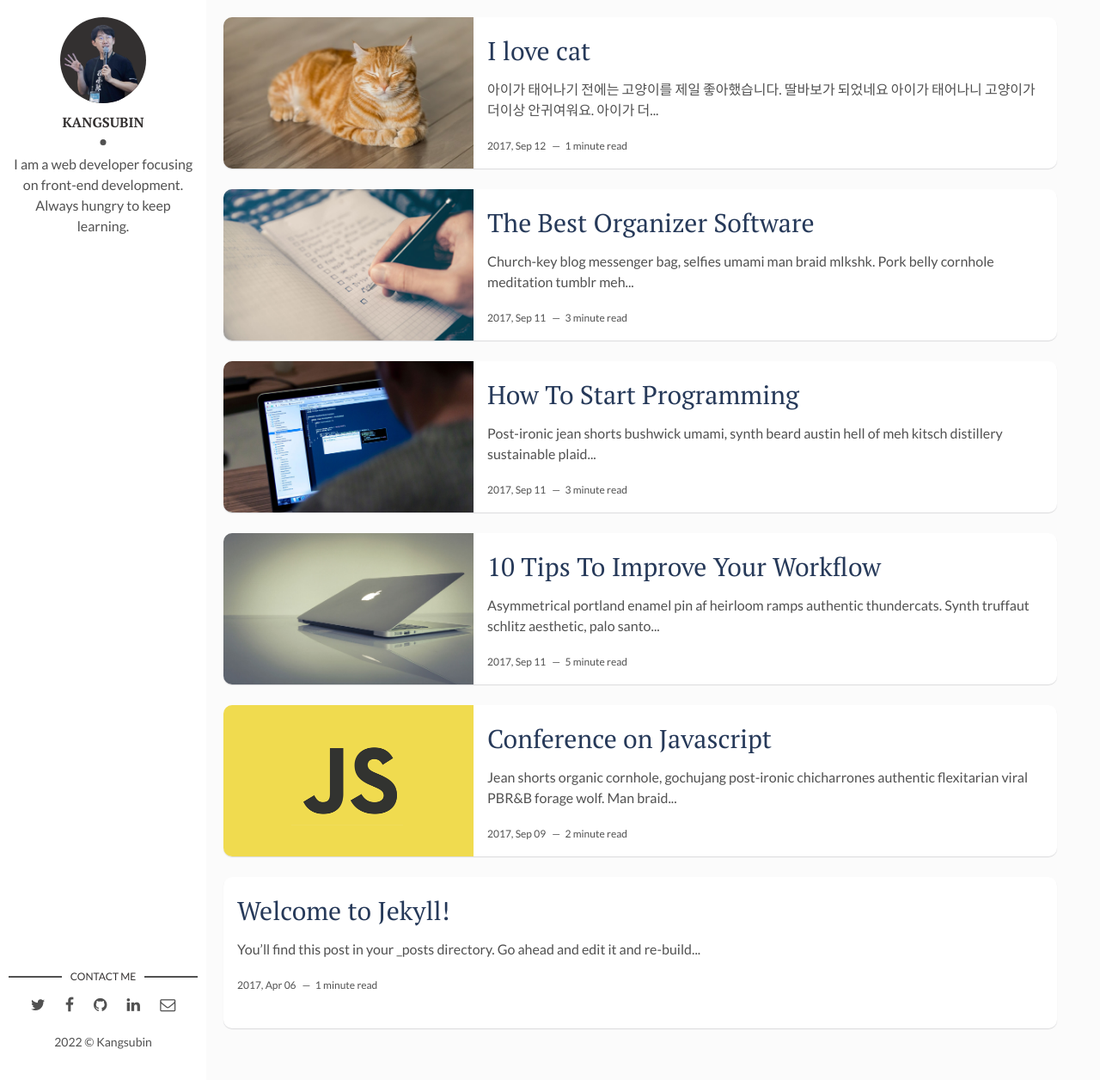
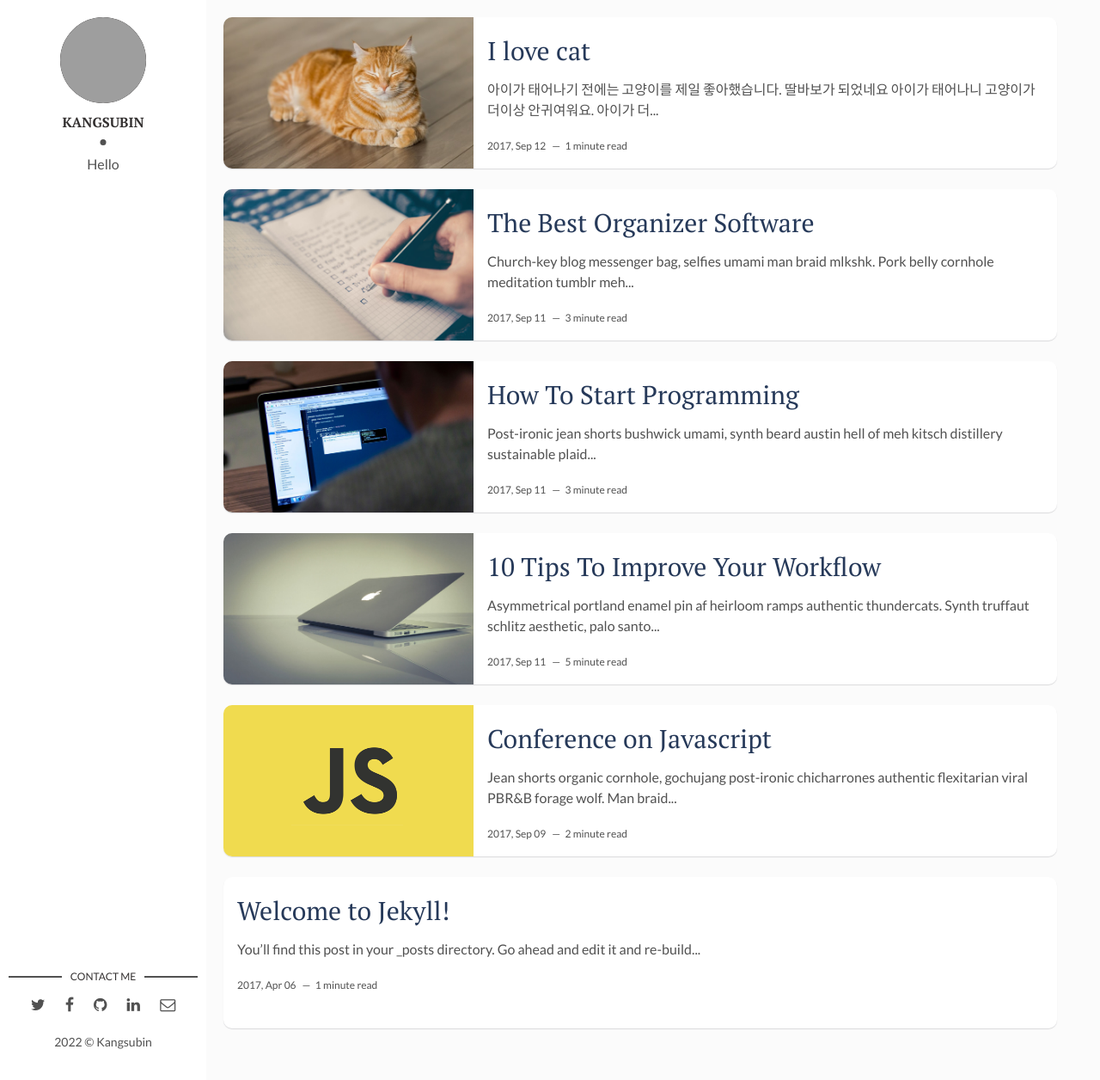
Before and after one commit to kang-subin/kang-subin.github.io, a Jekyll site: the page built from index.html, in a window 1280 px wide and 1256 px high. Shown: the whole window at 86% size. Built offline with Jekyll 4.4.1, drawn with Linux system fonts in a browser that asks for light colours; the list of posts is cut into pages by our own code; grey boxes are pictures that could not be loaded.

Commit message:
이미지 수정

```diff
--- a/_config.yml
+++ b/_config.yml
@@ -10,8 +10,8 @@ site-twitter: #if your site has a twitter account, enter it here
 
 # Author Settings
 author: Kangsubin # add your name
-author-img: 1642243.png # add your photo
-about-author: I am a web developer focusing on front-end development. Always hungry to keep learning. # add description
+author-img: ab719e0ac4c96b09103a21ed5d43ed2a-sticker.png # add your photo
+about-author: Hello # add description
 social-twitter: # add your Twitter handle
 social-facebook: # add your Facebook handle
 social-github: kangsubin# add your Github handle
```
